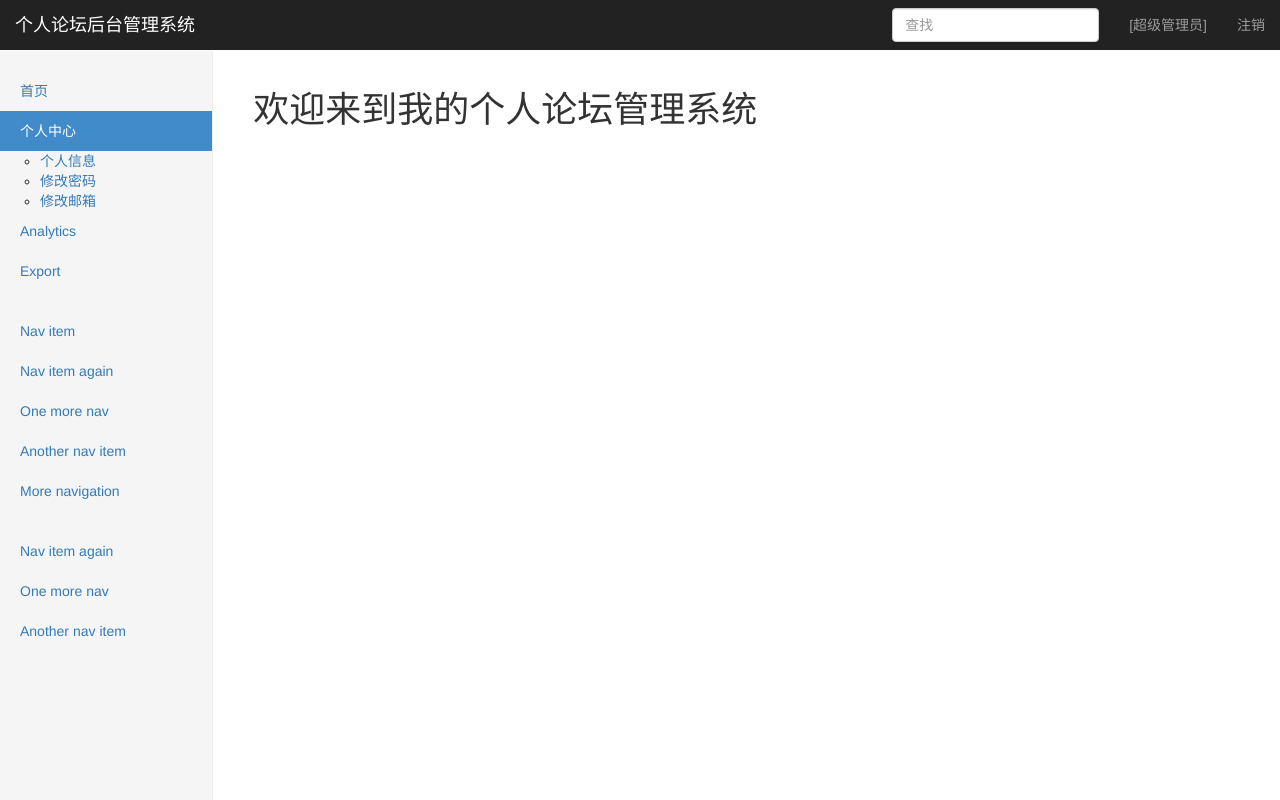
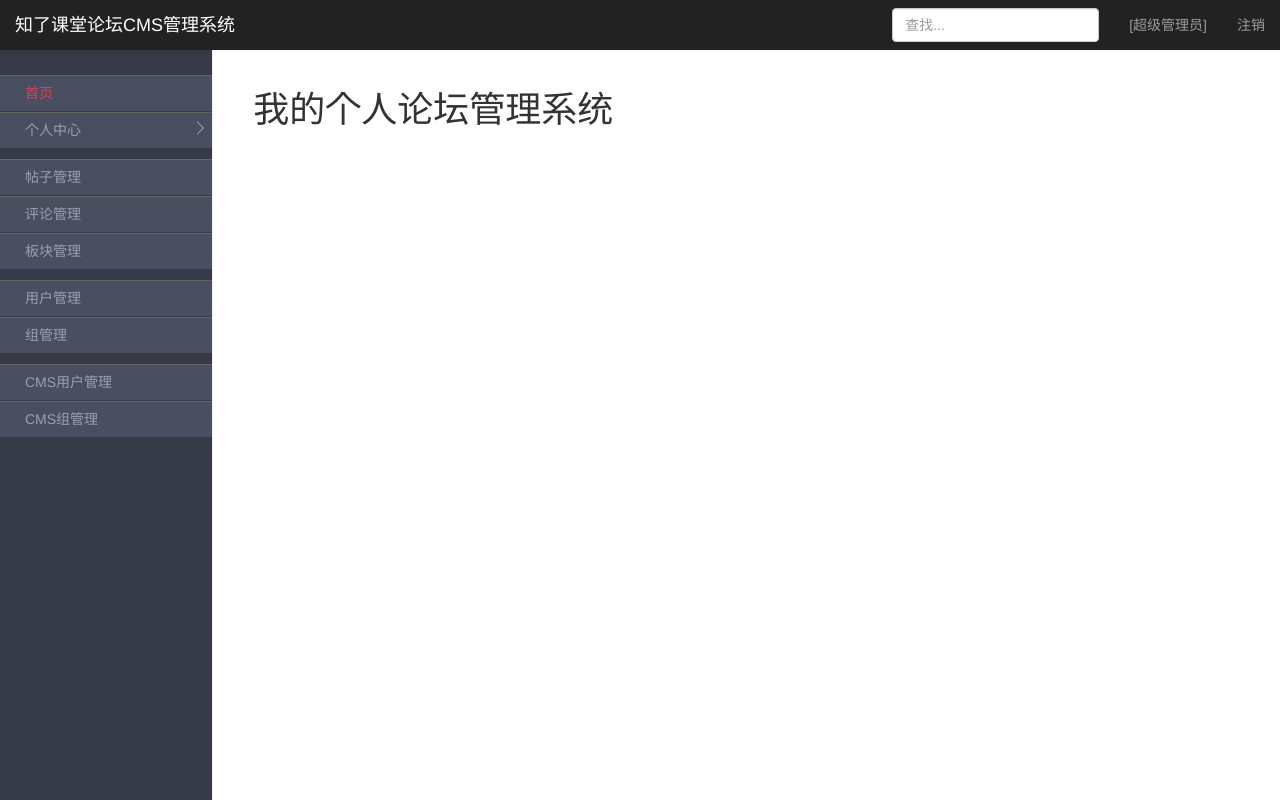
Before and after one commit to leanhardt/Demo, a Flask app: template Flask_demo/templates/cms/cms_index.html in a window 1280 px wide. Run offline with Flask 2, Linux system fonts and the light colour scheme; the template is opened without the code that fills it, so the values that code supplies are empty; some libraries are stand-ins or nearby versions.

Commit message:
resetpwd

```diff
--- a/Flask_demo/Flask_demo.py
+++ b/Flask_demo/Flask_demo.py
@@ -6,6 +6,8 @@ from apps.common import bp as common_bp
 from apps.front import bp as front_bp
 import config
 from exts import db
+#CSRF保护
+from flask_wtf import CSRFProtect
 
 def create_app():
     app = Flask(__name__)
@@ -17,6 +19,8 @@ def create_app():
     app.register_blueprint(front_bp)
     # 绑定app到db
     db.init_app(app)
+    #保护app
+    CSRFProtect(app)
     return app
 
 if __name__ == '__main__':
--- /dev/null
+++ b/Flask_demo/static/cms/css/base.css
@@ -0,0 +1,193 @@
+/*
+ * Base structure
+ */
+
+/* Move down content because we have a fixed navbar that is 50px tall */
+body {
+    padding-top: 50px;
+    overflow: hidden;
+}
+
+/*
+ * Global add-ons
+ */
+
+.sub-header {
+  padding-bottom: 10px;
+  border-bottom: 1px solid #eee;
+}
+
+/*
+ * Top navigation
+ * Hide default border to remove 1px line.
+ */
+.navbar-fixed-top {
+  border: 0;
+}
+
+/*
+ * Sidebar
+ */
+
+/* Hide for mobile, show later */
+.sidebar {
+  display: none;
+}
+@media (min-width: 768px) {
+  .sidebar {
+    position: fixed;
+    top: 51px;
+    bottom: 0;
+    left: 0;
+    z-index: 1000;
+    display: block;
+    padding: 20px;
+    overflow-x: hidden;
+    overflow-y: auto; /* Scrollable contents if viewport is shorter than content. */
+    background-color: #363a47;
+    border-right: 1px solid #eee;
+    margin-top: -1px;
+  }
+}
+
+.nav-sidebar{
+    padding: 5px 0;
+    margin-left: -20px;
+    margin-right: -20px;
+}
+
+.nav-sidebar > li{
+    background: #494f60;
+    border-bottom: 1px solid #363a47;
+    border-top: 1px solid #666;
+    line-height: 35px;
+}
+
+.nav-sidebar > li > a {
+    background: #494f60;
+    color: #9b9fb1;
+    margin-left: 25px;
+    display: block;
+}
+
+.nav-sidebar > li a span{
+    float: right;
+    width: 10px;
+    height:10px;
+    border-style: solid;
+    border-color: #9b9fb1 #9b9fb1 transparent transparent;
+    border-width: 1px;
+    transform: rotate(45deg);
+    position: relative;
+    top: 10px;
+    margin-right: 10px;
+}
+
+.nav-sidebar > li > a:hover{
+    color: #fff;
+    background: #494f60;
+    text-decoration: none;
+}
+
+.nav-sidebar > li > .subnav{
+    display: none;
+}
+
+.nav-sidebar > li.unfold{
+    background: #494f60;
+}
+
+.nav-sidebar > li.unfold > .subnav{
+    display: block;
+}
+
+.nav-sidebar > li.unfold > a{
+    color: #db4055;
+}
+
+.nav-sidebar > li.unfold > a span{
+    transform: rotate(135deg);
+    top: 5px;
+    border-color: #db4055 #db4055 transparent transparent;
+}
+
+.subnav{
+    padding-left: 10px;
+    padding-right: 10px;
+    background: #363a47;
+    overflow: hidden;
+}
+
+.subnav li{
+    overflow: hidden;
+    margin-top: 10px;
+    line-height: 25px;
+    height: 25px;
+}
+
+.subnav li.active{
+    background: #db4055;
+}
+
+.subnav li a{
+    /*display: block;*/
+    color: #9b9fb1;
+    padding-left: 30px;
+    height:25px;
+    line-height: 25px;
+}
+
+.subnav li a:hover{
+    color: #fff;
+}
+
+.nav-group{
+    margin-top: 10px;
+}
+
+
+.main {
+  padding: 20px;
+}
+@media (min-width: 768px) {
+  .main {
+    padding-right: 40px;
+    padding-left: 40px;
+  }
+}
+.main .page-header {
+  margin-top: 0;
+}
+
+
+/*
+ * Placeholder dashboard ideas
+ */
+
+.placeholders {
+  margin-bottom: 30px;
+  text-align: center;
+}
+.placeholders h4 {
+  margin-bottom: 0;
+}
+.placeholder {
+  margin-bottom: 20px;
+}
+.placeholder img {
+  display: inline-block;
+  border-radius: 50%;
+}
+
+.main_content{
+    margin-top: 20px;
+}
+
+
+
+.top-group{
+    padding: 5px 10px;
+    border-radius: 2px;
+    background: #ecedf0;
+    overflow: hidden;
+}
--- a/Flask_demo/static/cms/css/dashboard.css
+++ /dev/null
@@ -1,105 +0,0 @@
-/*
- * Base structure
- */
-
-/* Move down content because we have a fixed navbar that is 50px tall */
-body {
-  padding-top: 50px;
-}
-
-
-/*
- * Global add-ons
- */
-
-.sub-header {
-  padding-bottom: 10px;
-  border-bottom: 1px solid #eee;
-}
-
-/*
- * Top navigation
- * Hide default border to remove 1px line.
- */
-.navbar-fixed-top {
-  border: 0;
-}
-
-/*
- * Sidebar
- */
-
-/* Hide for mobile, show later */
-.sidebar {
-  display: none;
-}
-@media (min-width: 768px) {
-  .sidebar {
-    position: fixed;
-    top: 51px;
-    bottom: 0;
-    left: 0;
-    z-index: 1000;
-    display: block;
-    padding: 20px;
-    overflow-x: hidden;
-    overflow-y: auto; /* Scrollable contents if viewport is shorter than content. */
-    background-color: #f5f5f5;
-    border-right: 1px solid #eee;
-  }
-}
-
-/* Sidebar navigation */
-.nav-sidebar {
-  margin-right: -21px; /* 20px padding + 1px border */
-  margin-bottom: 20px;
-  margin-left: -20px;
-}
-.nav-sidebar > li > a {
-  padding-right: 20px;
-  padding-left: 20px;
-}
-.nav-sidebar > .active > a,
-.nav-sidebar > .active > a:hover,
-.nav-sidebar > .active > a:focus {
-  color: #fff;
-  background-color: #428bca;
-}
-
-
-/*
- * Main content
- */
-
-.main {
-  padding: 20px;
-}
-@media (min-width: 768px) {
-  .main {
-    padding-right: 40px;
-    padding-left: 40px;
-  }
-}
-.main .page-header {
-  margin-top: 0;
-}
-
-
-/*
- * Placeholder dashboard ideas
- */
-
-.placeholders {
-  margin-bottom: 30px;
-  text-align: center;
-}
-.placeholders h4 {
-  margin-bottom: 0;
-}
-.placeholder {
-  margin-bottom: 20px;
-}
-.placeholder img {
-  display: inline-block;
-  border-radius: 50%;
-}
--- /dev/null
+++ b/Flask_demo/static/cms/js/base.js
@@ -0,0 +1,64 @@
+/**
+ * Created by Administrator on 2016/12/17.
+ */
+
+$(function () {
+    $('.nav-sidebar>li>a').click(function (event) {
+        var that = $(this);
+        if(that.children('a').attr('href') == '#'){
+            event.preventDefault();
+        }
+        if(that.parent().hasClass('unfold')){
+            that.parent().removeClass('unfold');
+        }else{
+            that.parent().addClass('unfold').siblings().removeClass('unfold');
+        }
+        console.log('coming....');
+    });
+
+    $('.nav-sidebar a').mouseleave(function () {
+        $(this).css('text-decoration','none');
+    });
+});
+
+
+$(function () {
+    var url = window.location.href;
+    if(url.indexOf('profile') >= 0){
+        var profileLi = $('.profile-li');
+        profileLi.addClass('unfold').siblings().removeClass('unfold');
+        profileLi.children('.subnav').children().eq(0).addClass('active').siblings().removeClass('active');
+    } else if(url.indexOf('resetpwd') >= 0){
+        var profileLi = $('.profile-li');
+        profileLi.addClass('unfold').siblings().removeClass('unfold');
+        profileLi.children('.subnav').children().eq(1).addClass('active').siblings().removeClass('active');
+    } else if(url.indexOf('resetemail') >= 0){
+        var profileLi = $('.profile-li');
+        profileLi.addClass('unfold').siblings().removeClass('unfold');
+        profileLi.children('.subnav').children().eq(2).addClass('active').siblings().removeClass('active');
+    } else if(url.indexOf('posts') >= 0){
+        var postManageLi = $('.post-manage');
+        postManageLi.addClass('unfold').siblings().removeClass('unfold');
+    }else if(url.indexOf('boards') >= 0){
+        var boardManageLi = $('.board-manage');
+        boardManageLi.addClass('unfold').siblings().removeClass('unfold');
+    }else if(url.indexOf('permissions') >= 0){
+        var permissionManageLi = $('.permission-manage');
+        permissionManageLi.addClass('unfold').siblings().removeClass('unfold');
+    }else if(url.indexOf('roles') >= 0){
+        var roleManageLi = $('.role-manage');
+        roleManageLi.addClass('unfold').siblings().removeClass('unfold');
+    }else if(url.indexOf('users') >= 0){
+        var userManageLi = $('.user-manage');
+        userManageLi.addClass('unfold').siblings().removeClass('unfold');
+    }else if(url.indexOf('cmsuser_manage') >= 0){
+        var cmsuserManageLi = $('.cmsuser-manage');
+        cmsuserManageLi.addClass('unfold').siblings().removeClass('unfold');
+    }else if(url.indexOf('cmsrole_manage') >= 0){
+        var cmsroleManageLi = $('.cmsrole-manage');
+        cmsroleManageLi.addClass('unfold').siblings().removeClass('unfold');
+    }else if(url.indexOf('comments') >= 0) {
+        var commentsManageLi = $('.comments-manage');
+        commentsManageLi.addClass('unfold').siblings().removeClass('unfold');
+    }
+});
--- /dev/null
+++ b/Flask_demo/static/common/Flask_Demo.js
@@ -0,0 +1,32 @@
+/**
+ * Created by hynev on 2017/11/10.
+ */
+// 对jquery的ajax的封装
+
+'use strict';
+var Flask_Demo = {
+	'get':function(args) {
+		args['method'] = 'get';
+		this.ajax(args);
+	},
+	'post':function(args) {
+		args['method'] = 'post';
+		this.ajax(args);
+	},
+	'ajax':function(args) {
+		// 设置csrftoken
+		this._ajaxSetup();
+		$.ajax(args);
+	},
+	'_ajaxSetup': function() {
+		$.ajaxSetup({
+			'beforeSend':function(xhr,settings) {
+				if (!/^(GET|HEAD|OPTIONS|TRACE)$/i.test(settings.type) && !this.crossDomain) {
+                    var csrftoken = $('meta[name=csrf-token]').attr('content');
+                    xhr.setRequestHeader("X-CSRFToken", csrftoken)
+                }
+			}
+		});
+		console.log("set x-csrf");
+	}
+};
--- a/Flask_demo/templates/cms/cms_base.html
+++ b/Flask_demo/templates/cms/cms_base.html
@@ -1,28 +1,21 @@
-{% from 'common/macros.html' import static %}
+{% from "common/macros.html" import static %}
 <!DOCTYPE html>
-<html lang="zh-CN"><head>
-    <meta charset="utf-8">
-    <meta http-equiv="X-UA-Compatible" content="IE=edge">
-    <meta name="viewport" content="width=device-width, initial-scale=1">
-    <!-- 上述3个meta标签*必须*放在最前面，任何其他内容都*必须*跟随其后！ -->
-    <meta name="description" content="">
-    <meta name="author" content="">
-
-
+<html lang="en">
+<head>
+    <meta charset="UTF-8">
+    <meta name="csrf-token" content="{{ csrf_token() }}">
+    {% set CMSUser = g.cms_user %}
     <title>{% block title %}{% endblock %}</title>
-
-    <!-- Bootstrap core CSS -->
-    <link href="https://cdn.bootcss.com/bootstrap/3.3.7/css/bootstrap.min.css" rel="stylesheet">
-
-
-    <!-- Custom styles for this template -->
-    <link href="{{ static('cms/css/dashboard.css') }}" rel="stylesheet">
+    <script src="http://cdn.bootcss.com/jquery/3.1.1/jquery.min.js"></script>
+    <link href="http://cdn.bootcss.com/bootstrap/3.3.7/css/bootstrap.min.css" rel="stylesheet">
+    <script src="http://cdn.bootcss.com/bootstrap/3.3.7/js/bootstrap.min.js"></script>
+    <link rel="stylesheet" href="{{ static('cms/css/base.css') }}">
+    <script src="{{ static('cms/js/base.js') }}"></script>
+    <script src="{{ static("common/Flask_Demo.js") }}"></script>
     {% block head %}{% endblock %}
 </head>
-
 <body>
-
-    <nav class="navbar navbar-inverse navbar-fixed-top">
+     <nav class="navbar navbar-inverse navbar-fixed-top" role="navigation">
       <div class="container-fluid">
         <div class="navbar-header">
           <button type="button" class="navbar-toggle collapsed" data-toggle="collapse" data-target="#navbar" aria-expanded="false" aria-controls="navbar">
@@ -31,15 +24,15 @@
             <span class="icon-bar"></span>
             <span class="icon-bar"></span>
           </button>
-          <a class="navbar-brand" href="#">个人论坛后台管理系统</a>
+          <a class="navbar-brand" href="#">知了课堂论坛CMS管理系统</a>
         </div>
         <div id="navbar" class="navbar-collapse collapse">
           <ul class="nav navbar-nav navbar-right">
-            <li><a href="#">{{ g.cms_user.username }}<span>[超级管理员]</span></a></li>
+            <li><a href="#">{{ CMSUser.username }}<span>[超级管理员]</span></a></li>
             <li><a href="{{ url_for('cms.logout') }}">注销</a></li>
           </ul>
           <form class="navbar-form navbar-right">
-            <input type="text" class="form-control" placeholder="查找">
+            <input type="text" class="form-control" placeholder="查找...">
           </form>
         </div>
       </div>
@@ -48,28 +41,26 @@
     <div class="container-fluid">
       <div class="row">
           <div class="col-sm-3 col-md-2 sidebar">
-          <ul class="nav nav-sidebar">
-            <li><a href="{{ url_for('cms.index') }}">首页<span class="sr-only">(current)</span></a></li>
-            <li class="inactive active"><a href="#">个人中心</a></li>
-              <ul>
-                  <li><a href="#">个人信息</a></li>
-                  <li><a href="#">修改密码</a></li>
+              <ul class="nav-sidebar">
+                <li class="unfold"><a href="{{ url_for('cms.index') }}">首页</a></li>
+                <li class="profile-li">
+                    <a href="#">个人中心<span></span></a>
+                    <ul class="subnav">
+                        <li><a href="{{ url_for('cms.profile') }}">个人信息</a></li>
+                        <li><a href="{{ url_for('cms.resetpwd') }}">修改密码</a></li>
                         <li><a href="#">修改邮箱</a></li>
                     </ul>
-            <li><a href="#">Analytics</a></li>
-            <li><a href="#">Export</a></li>
-          </ul>
-          <ul class="nav nav-sidebar">
-            <li><a href="">Nav item</a></li>
-            <li><a href="">Nav item again</a></li>
-            <li><a href="">One more nav</a></li>
-            <li><a href="">Another nav item</a></li>
-            <li><a href="">More navigation</a></li>
-          </ul>
-          <ul class="nav nav-sidebar">
-            <li><a href="">Nav item again</a></li>
-            <li><a href="">One more nav</a></li>
-            <li><a href="">Another nav item</a></li>
+                </li>
+
+                <li class="nav-group post-manage"><a href="#">帖子管理</a></li>
+                <li class="comments-manage"><a href="#">评论管理</a></li>
+                <li class="board-manage"><a href="#">板块管理</a></li>
+
+                <li class="nav-group user-manage"><a href="#">用户管理</a></li>
+                <li class="role-manage"><a href="#">组管理</a></li>
+
+                <li class="nav-group cmsuser-manage"><a href="#">CMS用户管理</a></li>
+                <li class="cmsrole-manage"><a href="#">CMS组管理</a></li>
             </ul>
           </div>
           <div class="col-sm-9 col-sm-offset-3 col-md-10 col-md-offset-2 main">
@@ -80,15 +71,5 @@
           </div>
       </div>
     </div>
-
-    <!-- Bootstrap core JavaScript
-    ================================================== -->
-    <!-- Placed at the end of the document so the pages load faster -->
-    <script src="https://cdn.bootcss.com/jquery/1.12.4/jquery.min.js"></script>
-    <script>window.jQuery || document.write('<script src="../../assets/js/vendor/jquery.min.js"><\/script>')</script>
-    <script src="https://cdn.bootcss.com/bootstrap/3.3.7/js/bootstrap.min.js"></script>
-    <!-- Just to make our placeholder images work. Don't actually copy the next line! -->
-    <script src="https://v3.bootcss.com/assets/js/vendor/holder.min.js"></script>
-
-
-</body></html>
+</body>
+</html>
--- a/Flask_demo/templates/cms/cms_index.html
+++ b/Flask_demo/templates/cms/cms_index.html
@@ -1,8 +1,8 @@
 {% extends 'cms/cms_base.html' %}
-{% block title %}
+{% block title -%}
    我的个人论坛管理系统
-{% endblock %}
+{%- endblock %}
 
-{% block page_title %}
-    欢迎来到我的个人论坛管理系统
-{% endblock %}
+{% block page_title -%}
+    {{ self.title() }}
+{%- endblock %}
--- a/Flask_demo/templates/cms/cms_login.html
+++ b/Flask_demo/templates/cms/cms_login.html
@@ -26,6 +26,7 @@
 
       <form class="form-signin" method="post">
         <h2 class="form-signin-heading">请登陆</h2>
+          <input type="hidden" name="csrf_token" value="{{ csrf_token() }}">
         <label for="inputEmail" class="sr-only">邮箱：</label>
         <input type="email" id="inputEmail" class="form-control" placeholder="邮箱" name="email" required autofocus>
         <label for="inputPassword" class="sr-only">密码：</label>
```
Also changed, not shown: Flask_demo/apps/cms/forms.py (+6 -1 lines), Flask_demo/apps/cms/views.py (+27 -1 lines), Flask_demo/static/cms/js/resetpwd.js (added, +31 -0 lines), Flask_demo/templates/cms/cms_profile.html (added, +39 -0 lines), Flask_demo/templates/cms/cms_resetpwd.html (added, +45 -0 lines). Lines whose indentation alone changed are shown as unchanged.
